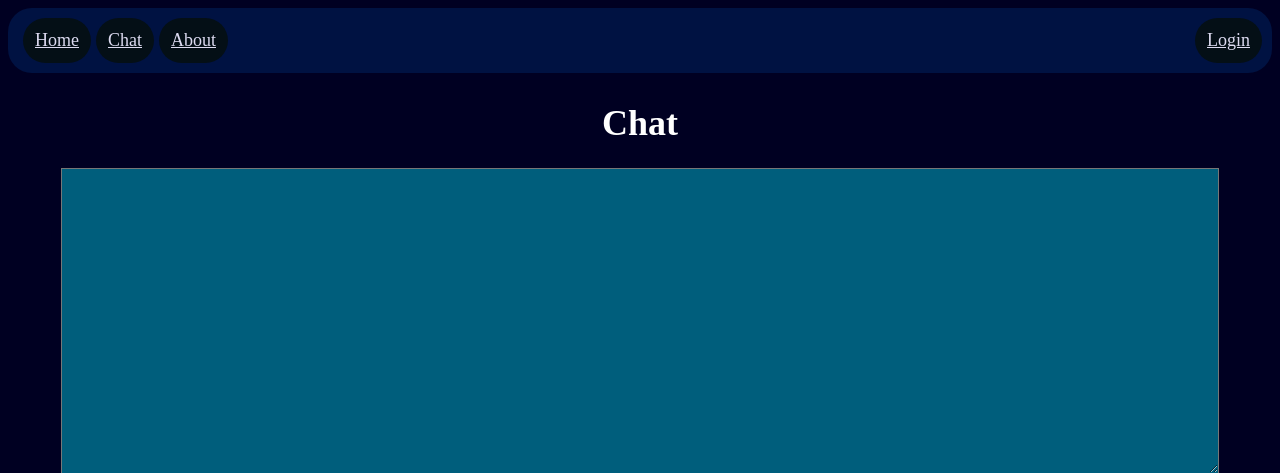
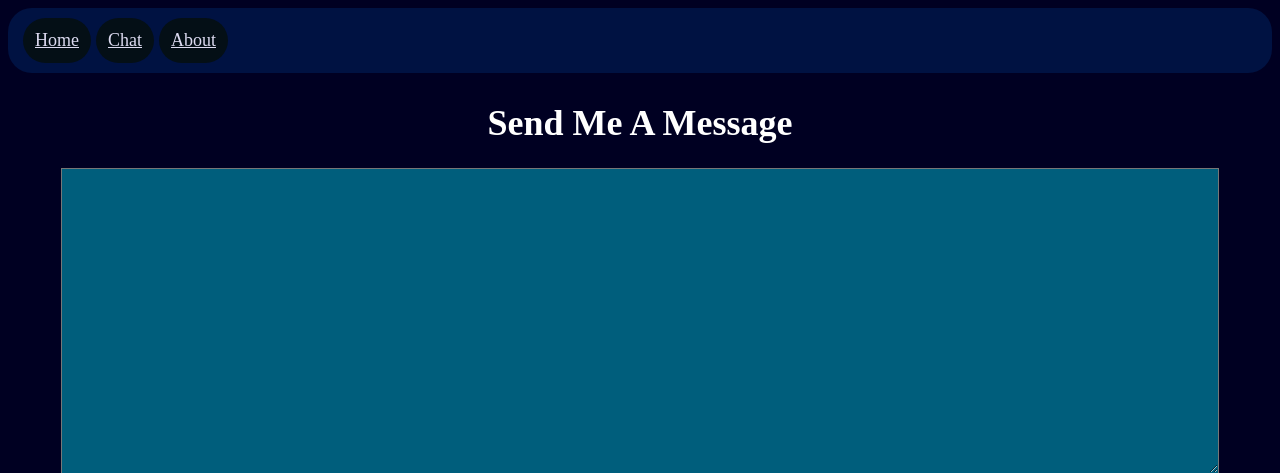
Before and after one commit to BlahDull/BlahSite, a Flask app: page /chat.html in a window 1280 px wide. Shown: the top 473 px of the page. Run offline with Flask 3, Linux system fonts and the light colour scheme.

Commit message:
Added some things

```diff
--- a/app.py
+++ b/app.py
@@ -1,4 +1,5 @@
-from flask import Flask, render_template
+from flask import Flask, render_template, request, jsonify
+from datetime import datetime
 
 app = Flask(__name__)
 
@@ -14,6 +15,13 @@ def about_page():
 def chat_page():
     return render_template("chat.html")
 
+@app.route("/chat.html", methods=['POST'])
+def save_message():
+    msg = request.form['message']
+    with open("messages.txt", "a") as file:
+        file.write(f"{datetime.now()}: {msg}\n")
+    return jsonify({'message': 'Message received'})
+
 @app.route("/login.html")
 def login_page():
     return render_template("login.html")
--- a/static/scripts.js
+++ b/static/scripts.js
@@ -1,3 +1,14 @@
-function generate_primes(n) {
-
+function send_message() {
+    let inputBox = document.getElementById("input_box");
+    let messageBox = document.getElementById("message_box");
+    let message = inputBox.value;
+    let currentContents = messageBox.value;
+    console.log(message);
+    inputBox.value = "";
+    messageBox.value = currentContents + message + "\n"
+    let formData = new FormData;
+    formData.set("message", message)
+    let xhr = new XMLHttpRequest();
+    xhr.open("POST", "/chat.html", true);
+    xhr.send(formData);
 }
--- a/static/style.css
+++ b/static/style.css
@@ -45,6 +45,7 @@ body {
 #message_box {
     background-color: #005E7C;
     width: 90vw;
+	color: #DDDBF1;
 }
 
 .main{
--- a/templates/base.html
+++ b/templates/base.html
@@ -7,6 +7,7 @@
         <meta name="description" content="">
         <meta name="viewport" content="width=device-width, initial-scale=1">
         <link rel="stylesheet" href="static/style.css">
+        <script src="static/scripts.js"></script>
     </head>
     <body>
         <div id="header">
@@ -14,7 +15,7 @@
                 <a href="/">Home</a>
                 <a href="chat.html">Chat</a>
                 <a href="about.html">About</a>
-                <a href="login.html" style="float:right">Login</a>
+                <!-- <a href="login.html" style="float:right">Login</a> -->
             </div>
         </div>
         <div id="content">
--- a/templates/chat.html
+++ b/templates/chat.html
@@ -1,10 +1,10 @@
 {% extends 'base.html' %}
 
 {% block content %}
-<h1 class="section_title">Chat</h1>
+<h1 class="section_title">Send Me A Message</h1>
 <div class="center_container">
-    <textarea id="message_box" rows="20"></textarea>
-    <input type="text">
-    <button type="submit">Send</button>
+    <textarea id="message_box" rows="20" readonly="true"></textarea>
+    <input type="text" id="input_box">
+    <button type="submit" onclick="send_message()">Send</button>
 </div>
 {% endblock %}
```
Also changed, not shown: templates/about.html (+9 -0 lines), templates/index.html (+2 -6 lines), 1 other file.
